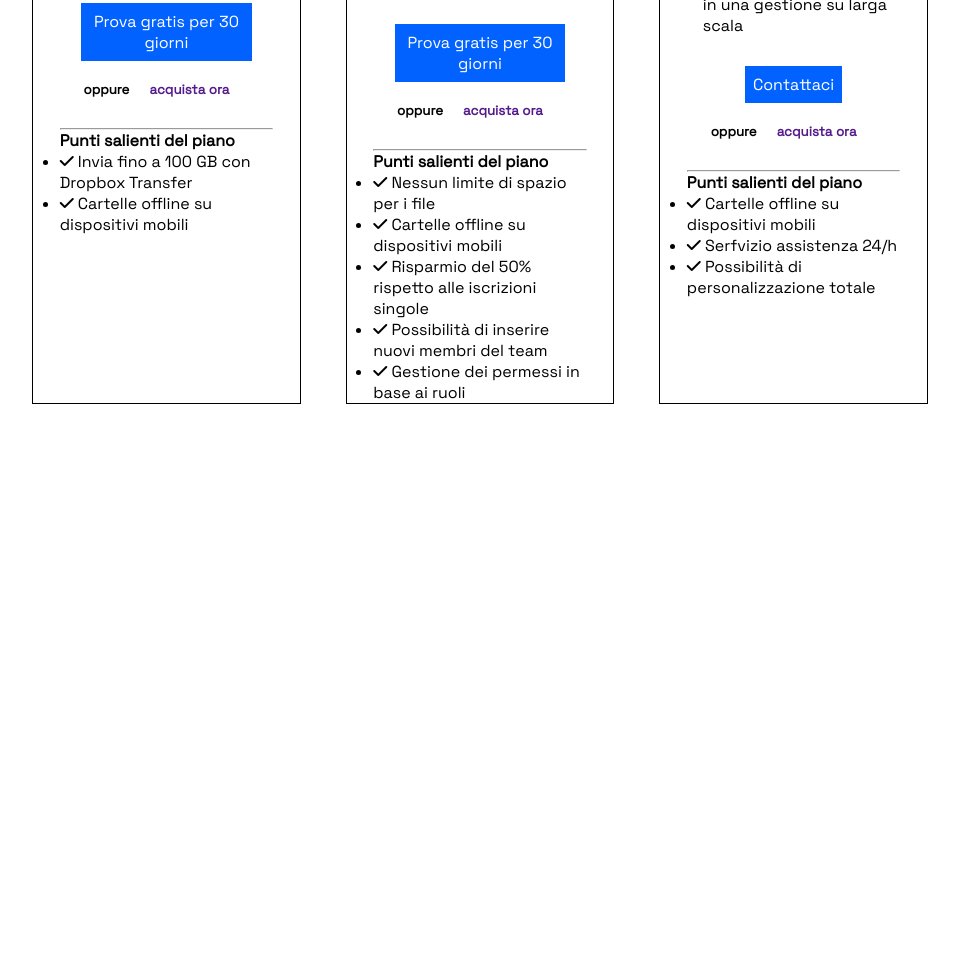
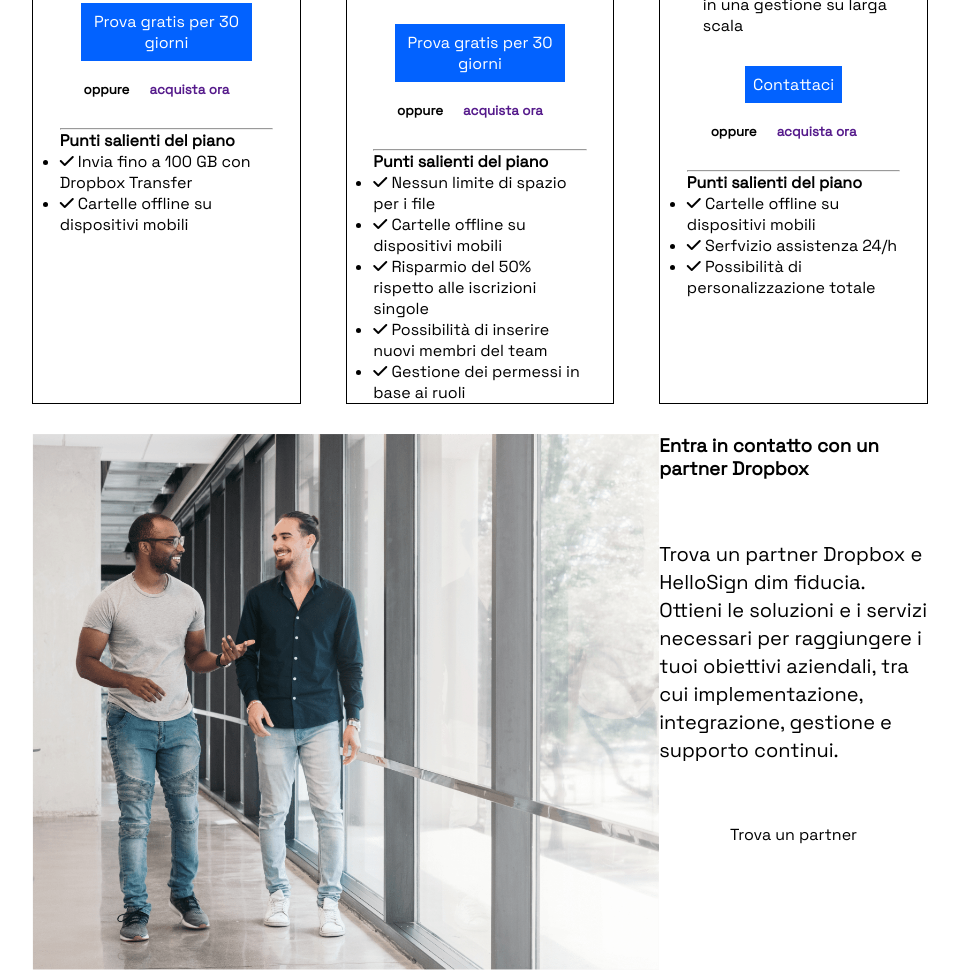
Before and after one commit to AndreaFerrini/htmlcss-dropbox, a plain HTML site: page index.html in a window 1280 px wide. Shown: the part 1920-2890 px from the top of the page, without its empty margins (160-1119 px from the left). Before the commit the page ends 2354 px from the top, so only its background shows below. Drawn offline with Linux system fonts and the light colour scheme.

Commit message:
fatta sezione 3

```diff
--- a/index.html
+++ b/index.html
@@ -210,9 +210,17 @@
                     </div>
             </section>
             <!-- sezione 3 -->
-            <section>
-
+            <section class="sezione3 mw-70 flex">
+                <div class="flex w-70">
+                    <img src="./assets/img/partner.png" alt="">
+                </div>
+                <div class="w-30 flex flex-column pt-100 pl-2">
+                    <h3 class="pb-40">Entra in contatto con un partner Dropbox</h3>
+                    <p class="pb-40">Trova un partner Dropbox e HelloSign dim fiducia. Ottieni le soluzioni e i servizi necessari per raggiungere i tuoi obiettivi aziendali, tra cui implementazione, integrazione, gestione e supporto continui.</p>
+                    <span class="bottonegrigio flex justify-content-center align-items-center">Trova un partner</span>
+                </div>
             </section>
+            <!-- sezione 4 -->
         </main>
 </body>
 </html>
```
